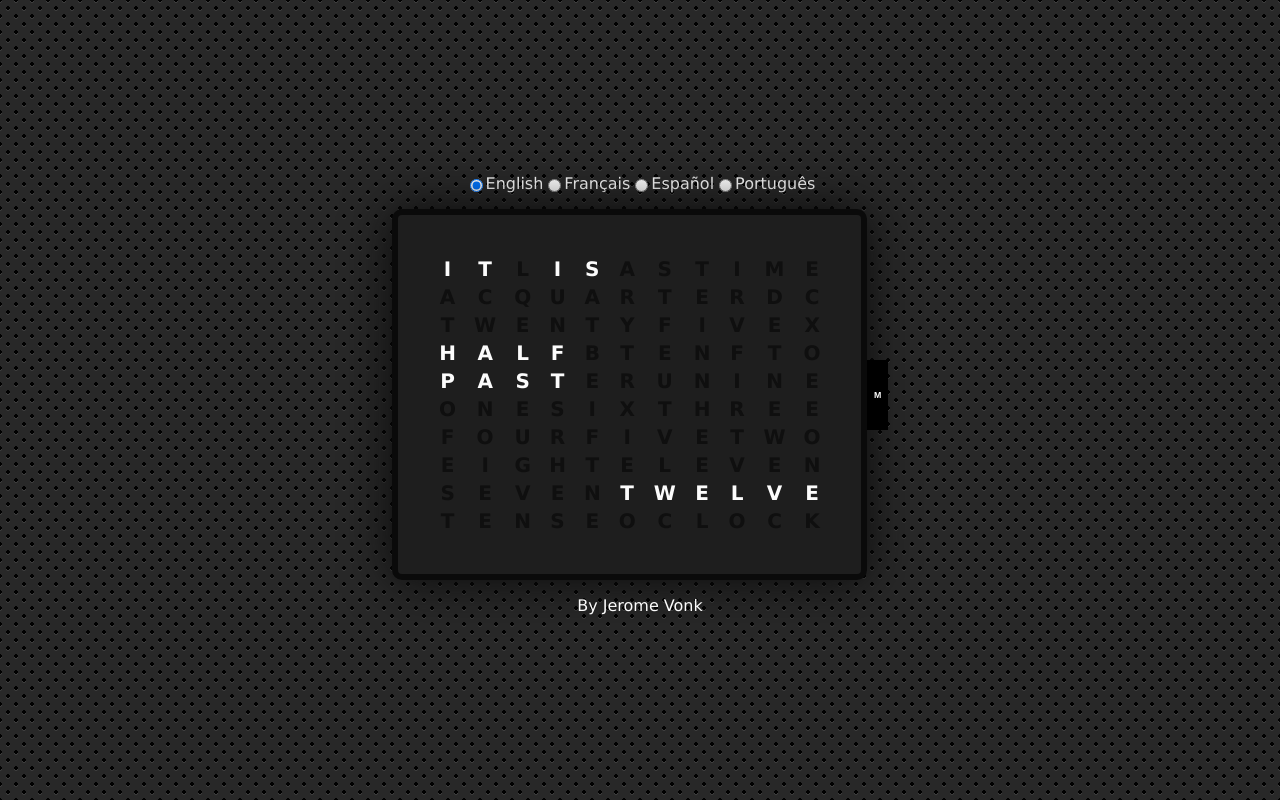
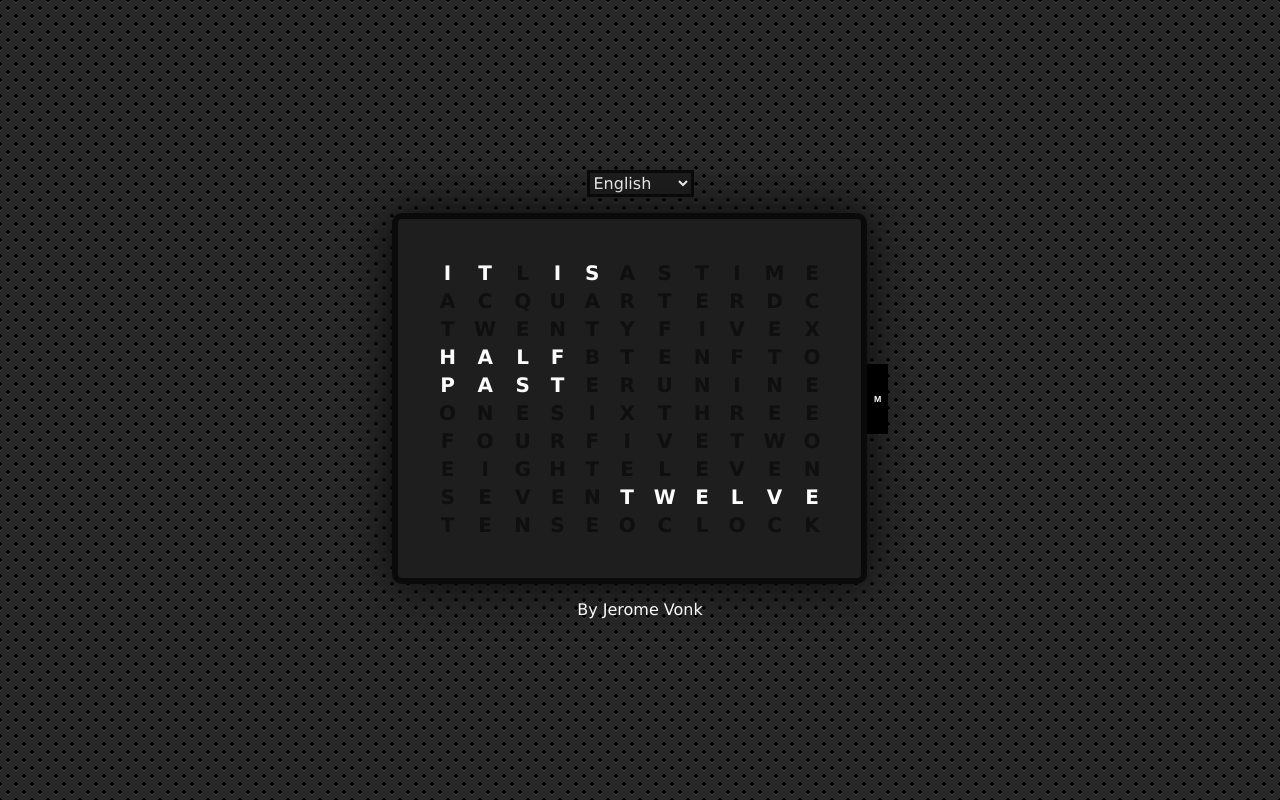
Before and after one commit to jeromevonk/word-clock, a Next.js app: page / in a window 1280 px wide. Built offline with nearby package versions, Linux system fonts and the light colour scheme.

Commit message:
selector

```diff
--- a/components/LanguageSelector.tsx
+++ b/components/LanguageSelector.tsx
@@ -12,39 +12,13 @@ export default function LanguageSelector({ setLanguage }: LanguageSelectorProps)
   };
 
   return (
-    <div onChange={handleChange} className={styles.selector}>
-      <input
-        type="radio"
-        value={LANGUAGES.ENGLISH}
-        id="English"
-        name="language"
-        defaultChecked
-      />
-      <label htmlFor="English">English</label>
-
-      <input
-        type="radio"
-        value={LANGUAGES.FRENCH}
-        name="language"
-        id="French"
-      />
-      <label htmlFor="French">Français</label>
-
-      <input
-        type="radio"
-        value={LANGUAGES.SPANISH}
-        name="language"
-        id="Spanish"
-      />
-      <label htmlFor="Spanish">Español</label>
-
-      <input
-        type="radio"
-        value={LANGUAGES.PORTUGUESE}
-        name="language"
-        id="Portuguese"
-      />
-      <label htmlFor="Portuguese">Português</label>
+    <div className={styles.selector}>
+      <select onChange={(event) => { setLanguage(event.target.value) }}>
+        <option value={LANGUAGES.ENGLISH}>English</option>
+        <option value={LANGUAGES.FRENCH}>French</option>
+        <option value={LANGUAGES.SPANISH}>Español</option>
+        <option value={LANGUAGES.PORTUGUESE}>Português</option>
+      </select>
     </div>
   )
 }
--- a/components/languageselector.module.css
+++ b/components/languageselector.module.css
@@ -1,8 +1,7 @@
-.selector {
-  color: #fcfcfc;
+.selector select {
+  background-color: #1e1e1e;
+  color: white;
+  border: solid 0.4vh #0a0a0a;
   font-size: 2.0vh;
-  display: flex;
-  align-items: center;
-  justify-content: center;
-  flex-direction: row;
+  font-family: inherit;
 }
--- a/helpers/words_PT.ts
+++ b/helpers/words_PT.ts
@@ -41,7 +41,7 @@ const HORAS: ListOfCoordinates = [...HORA, [6, 4]];
 const hourMap_PT = {
   1: [[0, 4], [0, 5], [0, 6], ...HORA],
   2: [[2, 0], [2, 1], [2, 2], [2, 3], ...HORAS],
-  3: [[0, 7], [0, 8], [0, 9], ...HORAS],
+  3: [[0, 7], [0, 8], [0, 9], [0, 10], ...HORAS],
   4: [[3, 0], [3, 1], [3, 2], [3, 3], [3, 4], [3, 5], ...HORAS],
   5: [[4, 0], [4, 1], [4, 2], [4, 3], [4, 4], ...HORAS],
   6: [[2, 4], [2, 5], [2, 6], [2, 7], ...HORAS],
```
Also changed, not shown: 1 other file (tests, documents, lock files or other folders).
